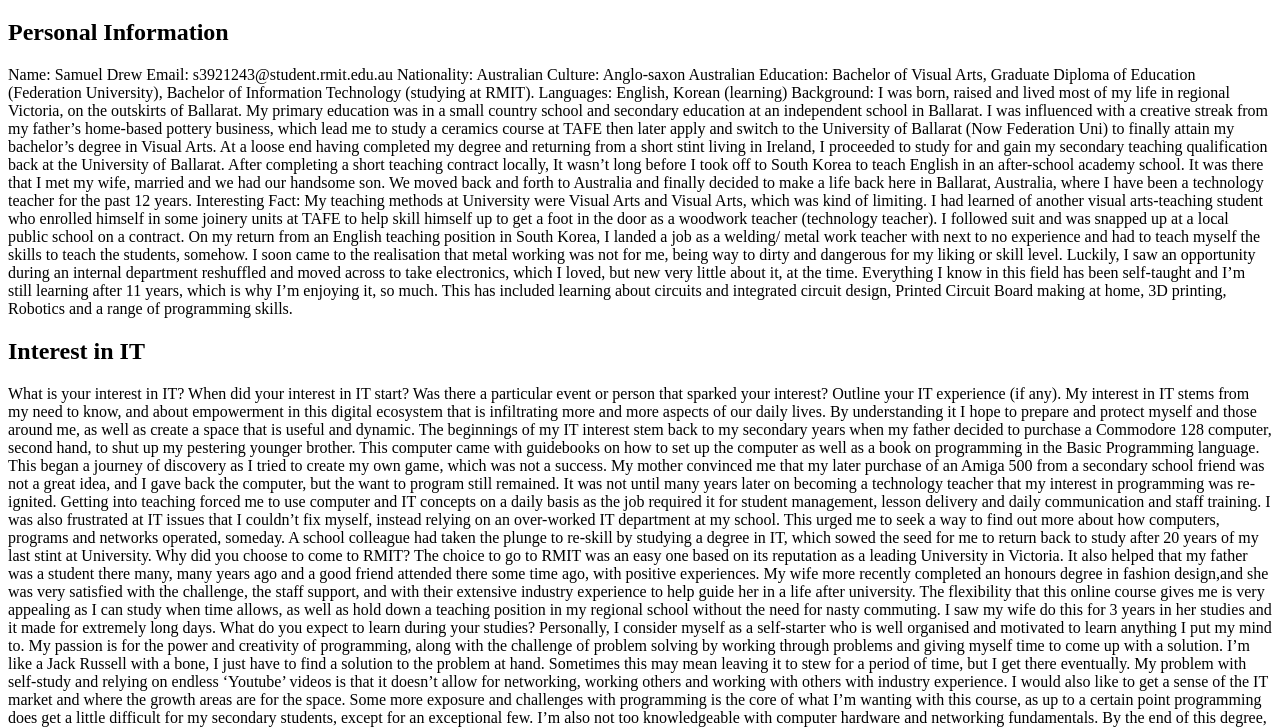
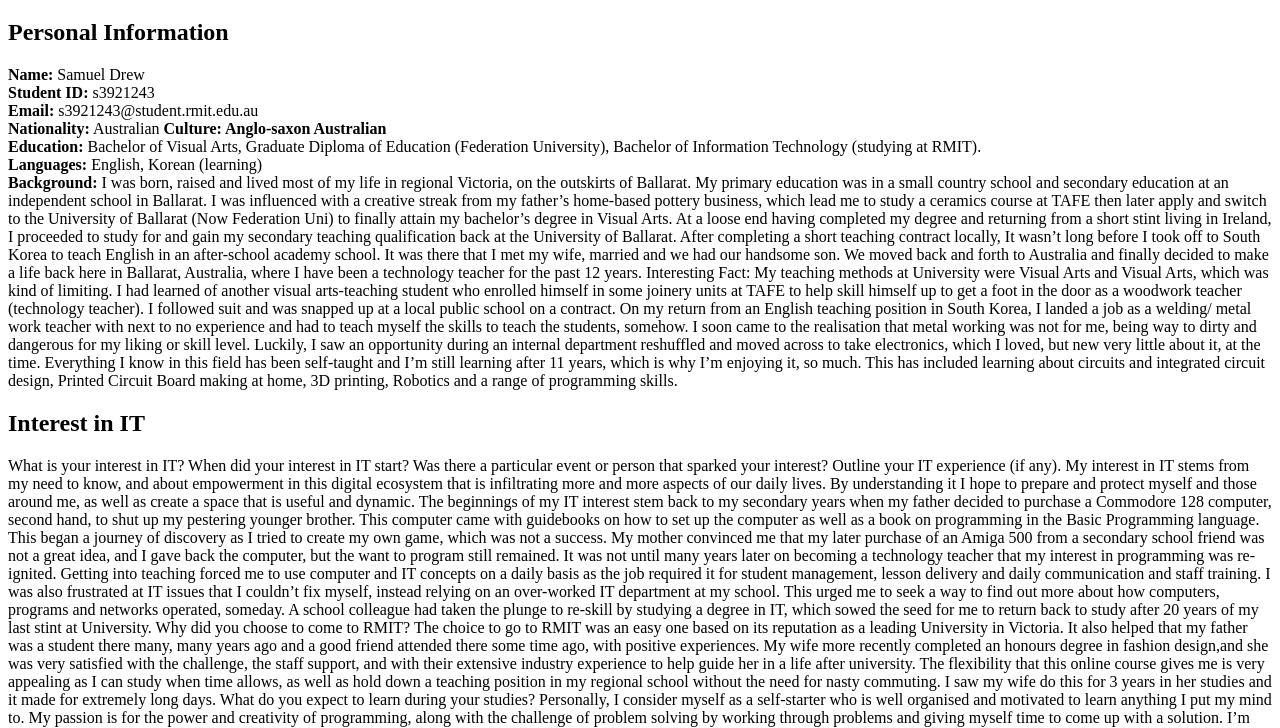
Before and after one commit to drewy21/ePortfolio, a plain HTML site: page index.html in a window 1280 px wide. Shown: the part 61-789 px from the top of the page. Drawn offline with Linux system fonts and the light colour scheme.

Commit message:
Bold in personal info

```diff
--- a/index.html
+++ b/index.html
@@ -7,12 +7,14 @@
   <body>
 <h1>ePortfolio</h1>
 <h2>Personal Information</h2>
-<p>Name: Samuel Drew
-Email: s3921243@student.rmit.edu.au
-Nationality: Australian	Culture: Anglo-saxon Australian
-Education: Bachelor of Visual Arts, Graduate Diploma of Education (Federation University), Bachelor of Information Technology (studying at RMIT).
-Languages: English, Korean (learning)
-Background: I was born, raised and lived most of my life in regional Victoria, on the outskirts of Ballarat. My primary education was in a small country school and secondary education at an independent school in Ballarat. I was influenced with a creative streak from my father’s home-based pottery business, which lead me to study a ceramics course at TAFE then later apply and switch to the University of Ballarat (Now Federation Uni) to finally attain my bachelor’s degree in Visual Arts. At a loose end having completed my degree and returning from a short stint living in Ireland, I proceeded to study for and gain my secondary teaching qualification back at the University of Ballarat. After completing a short teaching contract locally, It wasn’t long before I took off to South Korea to teach English in an after-school academy school. It was there that I met my wife, married and we had our handsome son. We moved back and forth to Australia and finally decided to make a life back here in Ballarat, Australia, where I have been a technology teacher for the past 12 years.
+<p>
+<b>Name:</b> Samuel Drew <br>
+<b>Student ID:</b> s3921243 <br>
+<b>Email:</b> s3921243@student.rmit.edu.au <br>
+<b>Nationality:</b> Australian	<b>Culture: Anglo-saxon Australian</b><br>
+<b>Education:</b> Bachelor of Visual Arts, Graduate Diploma of Education (Federation University), Bachelor of Information Technology (studying at RMIT).<br>
+<b>Languages:</b> English, Korean (learning)<br>
+<b>Background:</b> I was born, raised and lived most of my life in regional Victoria, on the outskirts of Ballarat. My primary education was in a small country school and secondary education at an independent school in Ballarat. I was influenced with a creative streak from my father’s home-based pottery business, which lead me to study a ceramics course at TAFE then later apply and switch to the University of Ballarat (Now Federation Uni) to finally attain my bachelor’s degree in Visual Arts. At a loose end having completed my degree and returning from a short stint living in Ireland, I proceeded to study for and gain my secondary teaching qualification back at the University of Ballarat. After completing a short teaching contract locally, It wasn’t long before I took off to South Korea to teach English in an after-school academy school. It was there that I met my wife, married and we had our handsome son. We moved back and forth to Australia and finally decided to make a life back here in Ballarat, Australia, where I have been a technology teacher for the past 12 years.
 Interesting Fact: My teaching methods at University were Visual Arts and Visual Arts, which was kind of limiting. I had learned of another visual arts-teaching student who enrolled himself in some joinery units at TAFE to help skill himself up to get a foot in the door as a woodwork teacher (technology teacher). I followed suit and was snapped up at a local public school on a contract. On my return from an English teaching position in South Korea, I landed a job as a welding/ metal work teacher with next to no experience and had to teach myself the skills to teach the students, somehow. I soon came to the realisation that metal working was not for me, being way to dirty and dangerous for my liking or skill level. Luckily, I saw an opportunity during an internal department reshuffled and moved across to take electronics, which I loved, but new very little about it, at the time. Everything I know in this field has been self-taught and I’m still learning after 11 years, which is why I’m enjoying it, so much. This has included learning about circuits and integrated circuit design, Printed Circuit Board making at home, 3D printing, Robotics and a range of programming skills.
 </P>
 <h2>Interest in IT</h2>
```
